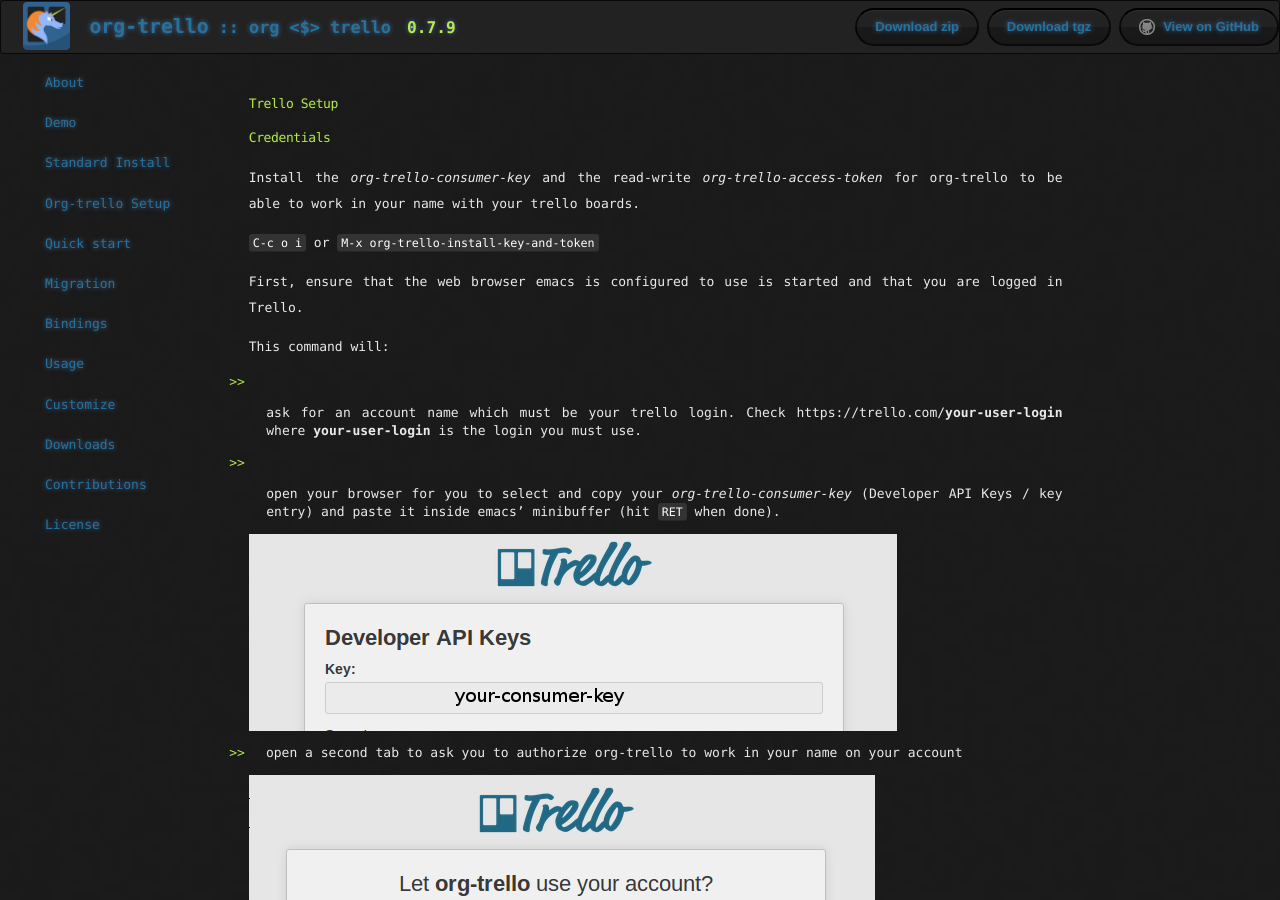
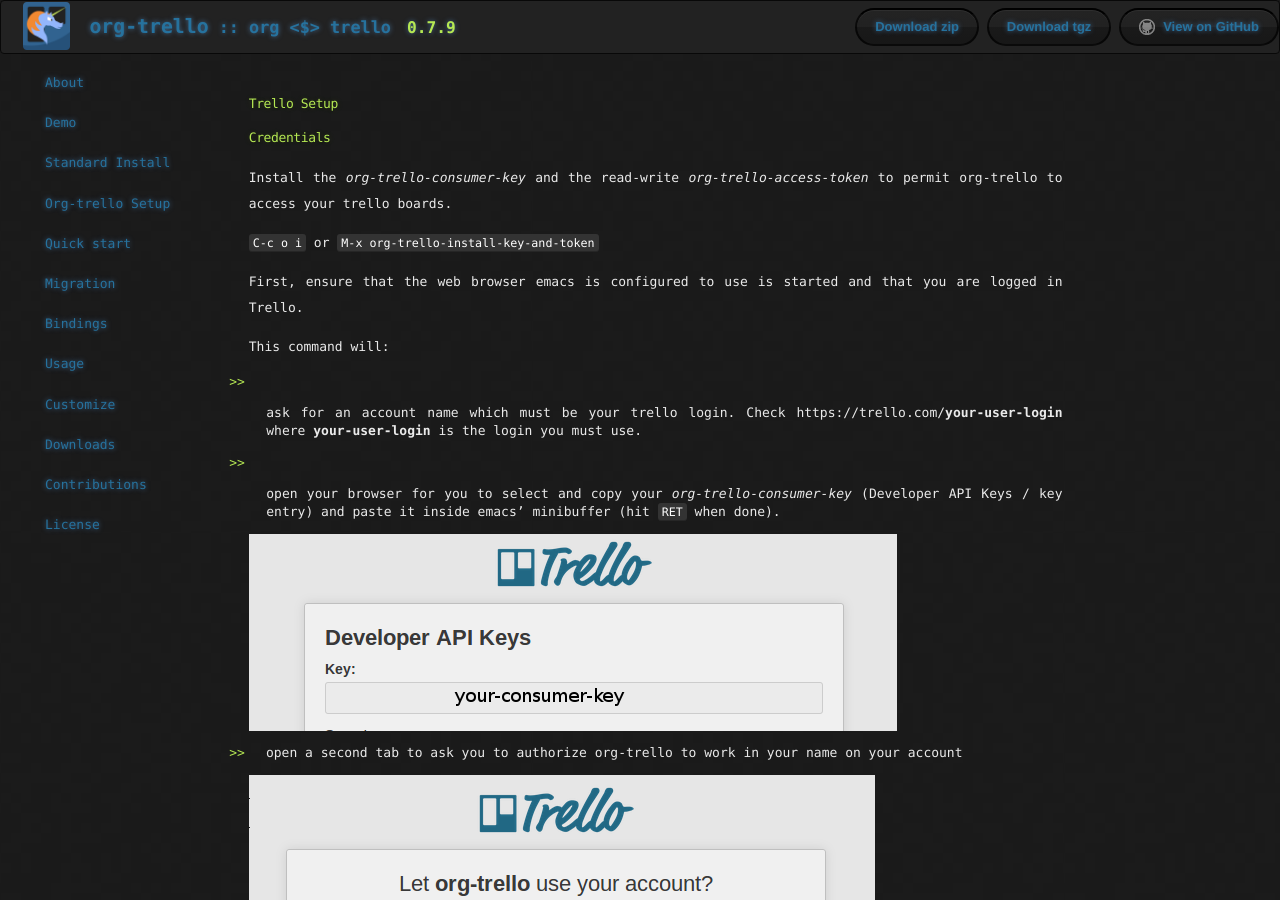
Before and after one commit to org-trello/org-trello.github.io, a Jekyll site: the page built from trello-setup.md, in a window 1280 px wide and 900 px high. Built offline with Jekyll 4.4.1, drawn with Linux system fonts in a browser that asks for light colours; nearby versions of some CDN libraries; library files that are not in the unit come from our copies; Markdown is read by kramdown in place of the engine named in the settings.

Commit message:
Slightly improve credentials' sentence phrasing

```diff
--- a/trello-setup.md
+++ b/trello-setup.md
@@ -6,8 +6,8 @@ date:   2014-03-16 11:01:52
 
 ## Credentials
 
-Install the *org-trello-consumer-key* and the read-write *org-trello-access-token*
-for org-trello to be able to work in your name with your trello boards.
+Install the *org-trello-consumer-key* and the read-write
+*org-trello-access-token* to permit org-trello to access your trello boards.
 
 <kbd>C-c o i</kbd> or <kbd>M-x org-trello-install-key-and-token</kbd>
 
```
